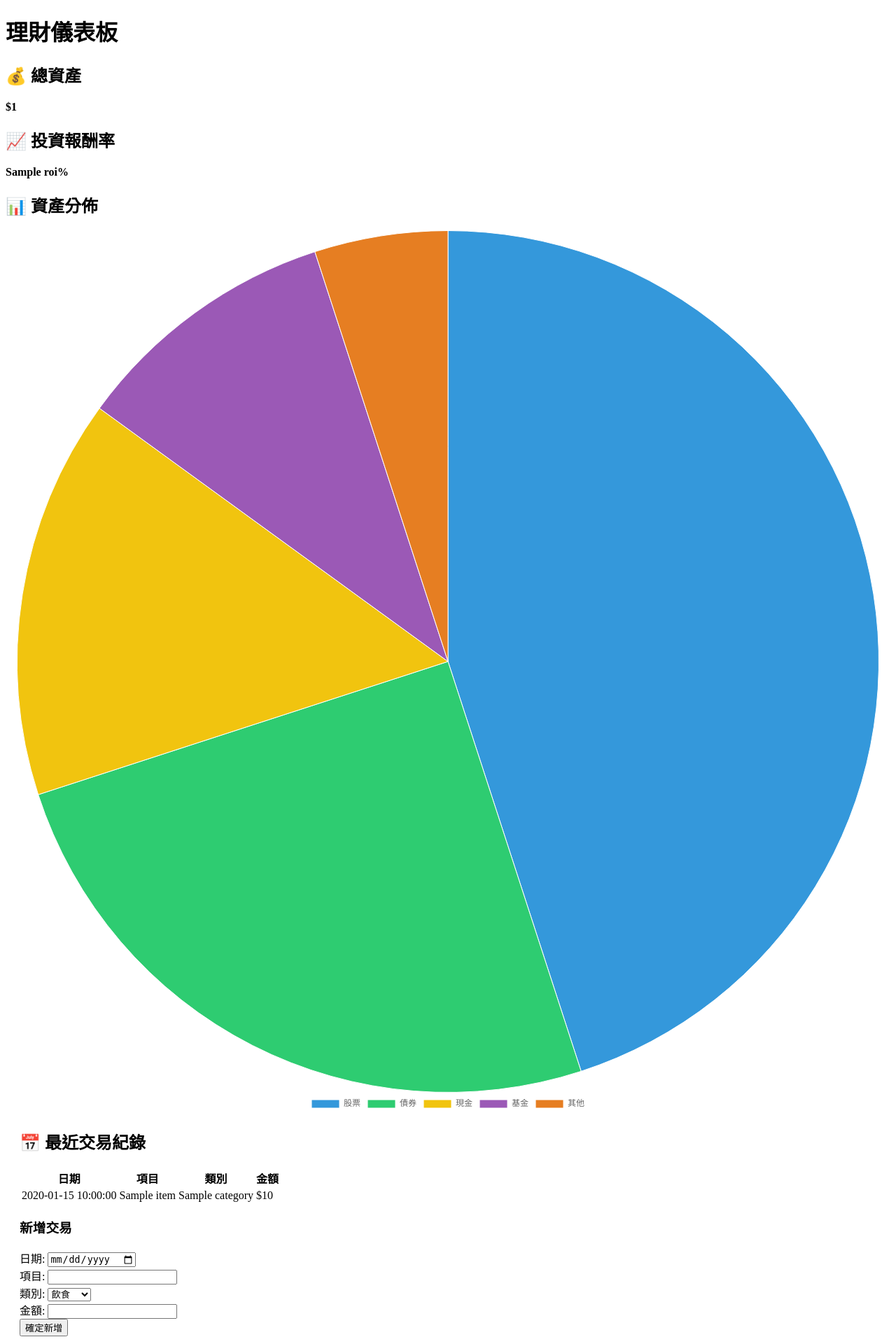
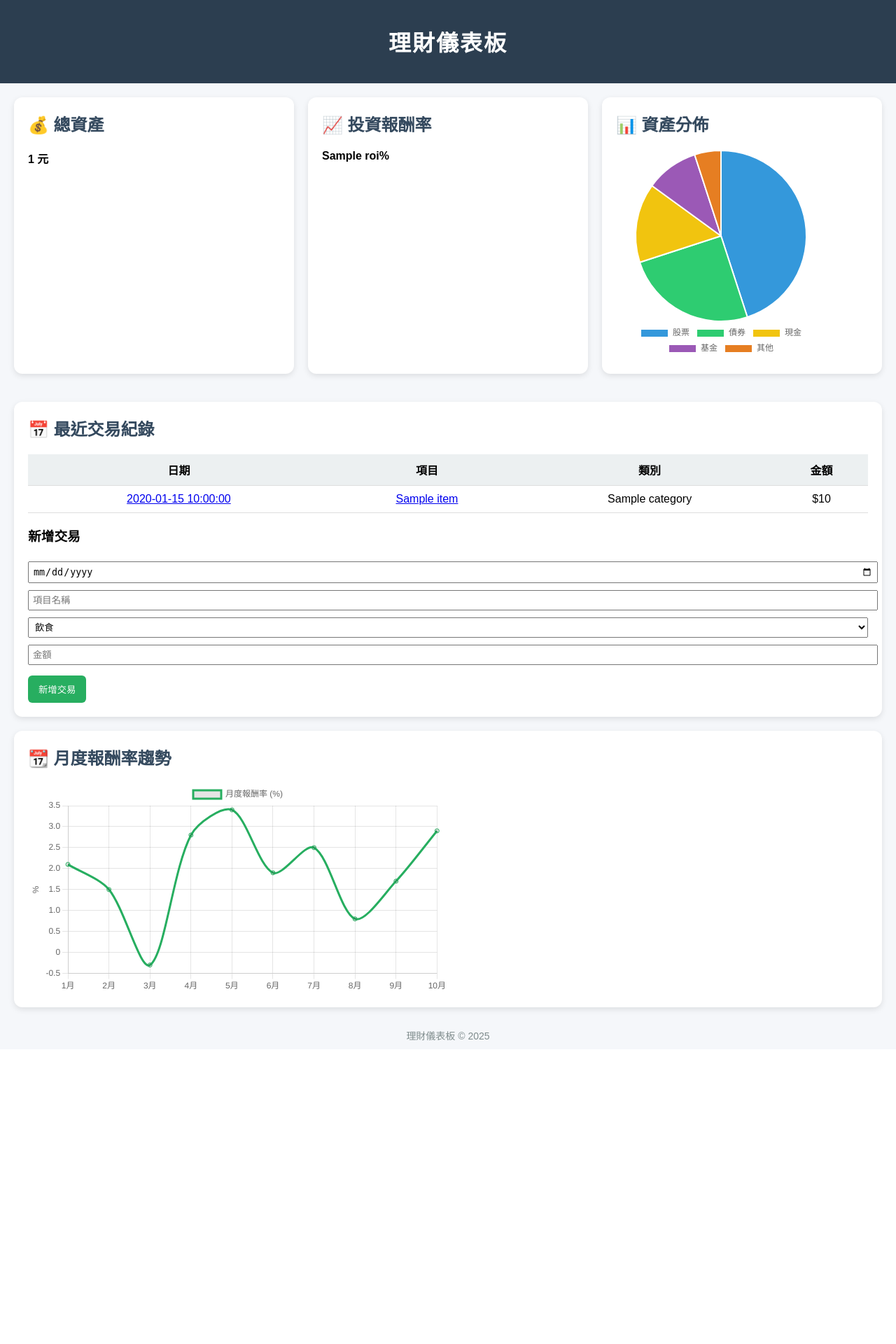
Before and after one commit to ChenYuAn-21/yu1015, a Flask app: template templates/index.html in a window 1280 px wide. Shown: the top 1920 px of the page at 70% size. After the commit the page ends 1487 px from the top, so only its background shows below. Run offline with Flask 3, Linux system fonts and the light colour scheme; the template is opened without the code that fills it: most values are stand-ins (such as "Sample title", 1, 10 or a date in 2020).

Commit message:
first commit

```diff
--- a/app.py
+++ b/app.py
@@ -1,5 +1,4 @@
 from flask import Flask, render_template, request, redirect, url_for
-from datetime import date
 
 app = Flask(__name__)
 
@@ -13,16 +12,18 @@ def calculate_roi(records):
     investment_records = [r for r in records if r['category'] == '投資']
     if not investment_records:
         return 0
-    total_invested = sum(r['amount'] for r in investment_records)
-    total_return = total_invested * 0.1  # 假設報酬率 10%
+    total_invested = sum(float(r['amount']) for r in investment_records)
+    if total_invested == 0:
+        return 0
+    total_return = total_invested * 0.1
     roi = (total_return / total_invested) * 100
     return round(roi, 2)
 
 @app.route('/')
 def dashboard():
-    total_assets = sum(r['amount'] for r in records)
+    total_assets = sum(float(r['amount']) for r in records)
     roi = calculate_roi(records)
-    return render_template("render.html", total_assets=total_assets, roi=roi, records=records)
+    return render_template("index.html", total_assets=total_assets, roi=roi, records=records)
 
 @app.route('/add_transaction', methods=['POST'])
 def add_transaction():
@@ -45,6 +46,8 @@ def add_transaction():
 
 @app.route('/post/<int:index>')
 def post_detail(index):
+    if index < 0 or index >= len(records):
+        return "交易不存在", 404
     record = records[index]
     return render_template("post.html", record=record)
 
--- a/templates/index.html
+++ b/templates/index.html
@@ -5,21 +5,38 @@
     <title>理財儀表板</title>
     <script src="https://cdn.jsdelivr.net/npm/chart.js"></script>
     <style>
-/* 省略你的 CSS，保留原本樣式 */
+        body { font-family: "Microsoft JhengHei", sans-serif; background-color: #f5f7fa; margin: 0; }
+        header { background-color: #2c3e50; color: white; padding: 15px; text-align: center; letter-spacing: 2px; }
+        .container { display: grid; grid-template-columns: repeat(3, 1fr); gap: 20px; padding: 20px; }
+        .card { background: white; border-radius: 12px; box-shadow: 0 3px 8px rgba(0,0,0,0.1); padding: 20px; }
+        .card h2 { margin-top: 0; color: #34495e; }
+        table { width: 100%; border-collapse: collapse; }
+        table, th, td { border-bottom: 1px solid #ddd; }
+        th, td { padding: 10px; text-align: center; }
+        th { background-color: #ecf0f1; }
+        .add-transaction { background-color: #27ae60; color: white; border: none; padding: 10px 15px; border-radius: 6px; cursor: pointer; margin-top: 10px; }
+        .add-transaction:hover { background-color: #219150; }
+        .chart-container { width: 100%; height: 300px; margin-top: 10px; }
+        footer { text-align: center; padding: 10px; font-size: 14px; color: #7f8c8d; }
+        form input, form select { margin: 5px 0; padding: 5px; width: 100%; }
     </style>
 </head>
 <body>
-<header><h1>理財儀表板</h1></header>
+<header>
+    <h1>理財儀表板</h1>
+</header>
 
 <div class="container">
     <div class="card">
         <h2>💰 總資產</h2>
-        <p><strong>${{ total_assets }}</strong></p>
+        <p><strong>{{ total_assets }} 元</strong></p>
     </div>
+
     <div class="card">
         <h2>📈 投資報酬率</h2>
         <p><strong>{{ roi }}%</strong></p>
     </div>
+
     <div class="card">
         <h2>📊 資產分佈</h2>
         <div class="chart-container">
@@ -28,7 +45,7 @@
     </div>
 </div>
 
-<div class="card" style="margin:20px;">
+<div class="card" style="margin: 20px;">
     <h2>📅 最近交易紀錄</h2>
     <table>
         <tr>
@@ -39,8 +56,8 @@
         </tr>
         {% for record in records %}
         <tr>
-            <td>{{ record.date }}</td>
-            <td>{{ record.item }}</td>
+            <td><a href="{{ url_for('post_detail', index=loop.index0) }}">{{ record.date }}</a></td>
+            <td><a href="{{ url_for('post_detail', index=loop.index0) }}">{{ record.item }}</a></td>
             <td>{{ record.category }}</td>
             <td>${{ record.amount }}</td>
         </tr>
@@ -49,9 +66,8 @@
 
     <h3>新增交易</h3>
     <form action="{{ url_for('add_transaction') }}" method="POST">
-        <label>日期: <input type="date" name="date" required></label><br>
-        <label>項目: <input type="text" name="item" required></label><br>
-        <label>類別:
+        <input type="date" name="date" required>
+        <input type="text" name="item" placeholder="項目名稱" required>
         <select name="category" required>
             <option value="飲食">飲食</option>
             <option value="交通">交通</option>
@@ -59,51 +75,52 @@
             <option value="日用品">日用品</option>
             <option value="購物">購物</option>
         </select>
-        </label><br>
-        <label>金額: <input type="number" name="amount" required></label><br>
-        <button type="submit" class="add-transaction">確定新增</button>
+        <input type="number" step="0.01" name="amount" placeholder="金額" required>
+        <button type="submit" class="add-transaction">新增交易</button>
     </form>
 </div>
 
-<div class="card" style="margin:20px;">
+<div class="card" style="margin: 20px;">
     <h2>📆 月度報酬率趨勢</h2>
     <div class="chart-container">
         <canvas id="roiChart"></canvas>
     </div>
 </div>
 
-<footer>理財儀表板 © 2025</footer>
+<footer>
+    理財儀表板 © 2025
+</footer>
 
 <script>
-// 資產分佈圓餅圖
 const ctxAsset = document.getElementById('assetChart');
 new Chart(ctxAsset, {
     type: 'pie',
     data: {
-        labels: ['股票','債券','現金','基金','其他'],
-        datasets: [{label:'資產分佈',data:[45,25,15,10,5],backgroundColor:['#3498db','#2ecc71','#f1c40f','#9b59b6','#e67e22'],borderWidth:1}]
+        labels: ['股票', '債券', '現金', '基金', '其他'],
+        datasets: [{
+            label: '資產分佈',
+            data: [45, 25, 15, 10, 5],
+            backgroundColor: ['#3498db','#2ecc71','#f1c40f','#9b59b6','#e67e22']
+        }]
     },
-    options:{plugins:{legend:{position:'bottom'}}}
+    options: { plugins: { legend: { position: 'bottom' } } }
 });
 
-// ROI 趨勢圖 (只算投資)
 const roiCanvas = document.getElementById('roiChart');
-const investmentData = {{ records|tojson }};
-const roiByMonth = [0,0,0,0,0,0,0,0,0,0]; // 假設10月
-investmentData.forEach(r=>{
-    if(r.category=='投資'){
-        const month = parseInt(r.date.split('-')[1])-1;
-        roiByMonth[month] += r.amount*0.1; // 假設每筆投資報酬率10%
+new Chart(roiCanvas, {
+    type: 'line',
+    data: {
+        labels: ['1月','2月','3月','4月','5月','6月','7月','8月','9月','10月'],
+        datasets: [{
+            label: '月度報酬率 (%)',
+            data: [2.1,1.5,-0.3,2.8,3.4,1.9,2.5,0.8,1.7,2.9],
+            borderColor:'#27ae60', tension:0.3, fill:false
+        }]
+    },
+    options: {
+        scales: {
+            y: { beginAtZero:true, title:{ display:true, text:'%' } }
         }
-});
-new Chart(roiCanvas,{
-    type:'line',
-    data:{
-        labels:['1月','2月','3月','4月','5月','6月','7月','8月','9月','10月'],
-        datasets:[{label:'月度投資報酬率',data:roiByMonth,borderColor:'#27ae60',tension:0.3,fill:false}]
-    },
-    options:{
-        scales:{y:{beginAtZero:true,title:{display:true,text:'$'}}}
     }
 });
 </script>
```
Lines whose indentation alone changed are shown as unchanged.
